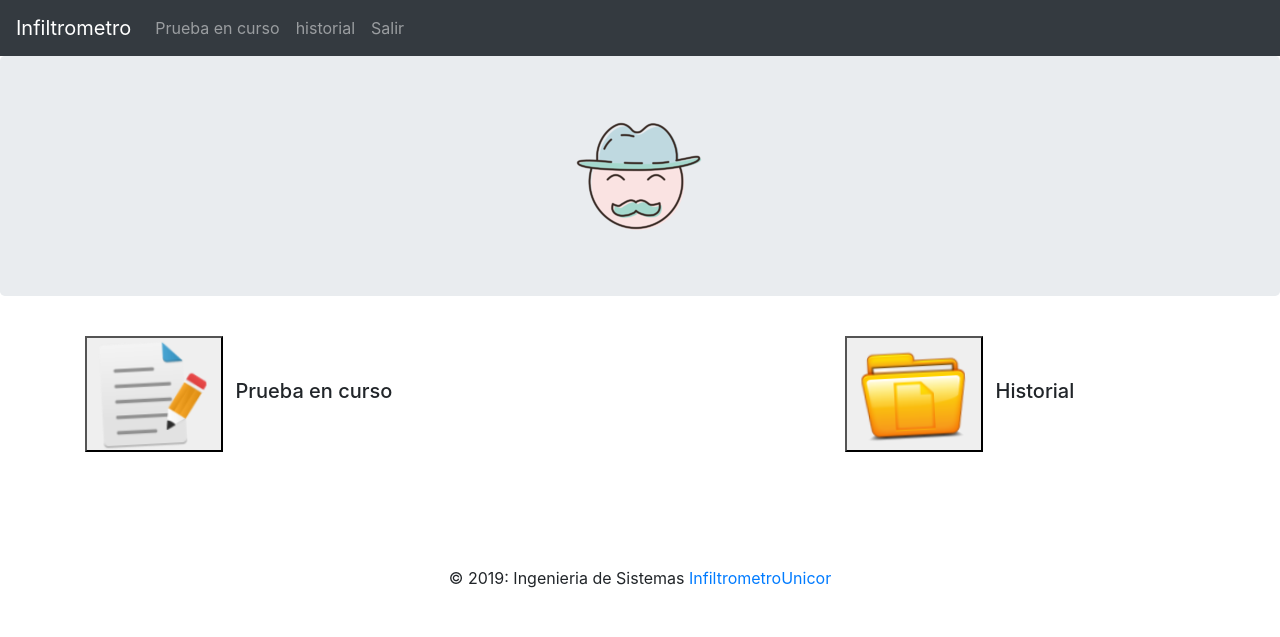
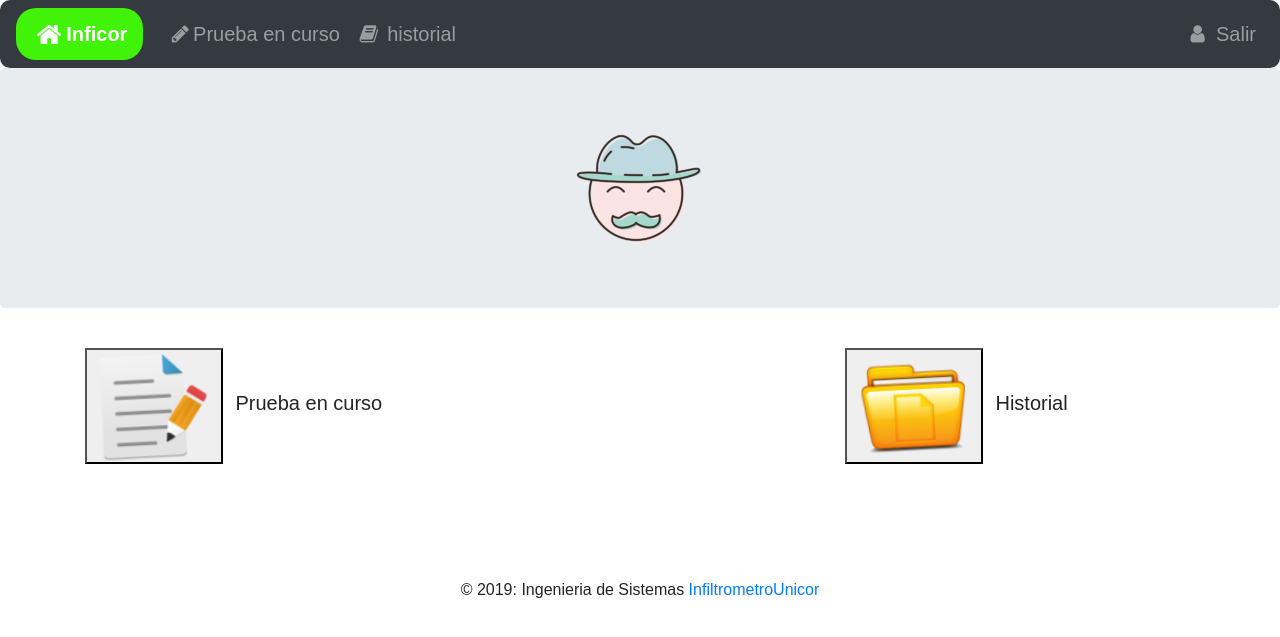
Before and after one commit to kimberlygarces/InfiltrometroUnicor, a PHP site: page /inicio.php in a window 1280 px wide. Shown: the top 637 px of the page. Run offline with PHP 8.4, Linux system fonts and the light colour scheme; the visitor is signed in with stand-in values (Sample User, id 1); data that the repository does not hold is empty.

Commit message:
Diseño nav

```diff
--- a/inicio.php
+++ b/inicio.php
@@ -24,21 +24,6 @@ if (!isset($_SESSION['usuario'])) {
 </head>
 <body>
 <?php require 'vista/nav.php' ?>
-  <!-- Navbar links -->
-  <div class="collapse navbar-collapse" id="collapsibleNavbar">
-    <ul class="navbar-nav">
-      <li class="nav-item">
-        <a class="nav-link" href="#">Link</a>
-      </li>
-      <li class="nav-item">
-        <a class="nav-link" href="#">Link</a>
-      </li>
-      <li class="nav-item">
-        <a class="nav-link" href="">Salir</a>
-      </li>
-       </ul>
-  </div>
-</nav>
 <div class="jumbotron text-center">
 <img class="animated infinite fadeIn" src="img/user.png">
 </div>
--- a/prueba.php
+++ b/prueba.php
@@ -8,11 +8,12 @@ require 'controller/conexion2.php';
 
 <div class="container">
   <div id="Mostrar" class="row align-items-start">
-    <div class="col-sm-12 col-lg-6">
+    <div class="col-sm-12 col-lg-8">
       <h1>Datos prueba</h1>
       <a href="controller/printPDF.php?prueba=<?php echo $_GET['Id']; ?>" target="_blank"><button type="button" class="btn btn-outline-dark">
-          Descargar .PDF
+      <i class="fa fa-file-pdf-o fa-2x"> Descargar</i>
         </button></a>
+        <br><br>
       <table class="table table-striped">
         <thead>
           <!-- <th>PRUEBA</th> -->
--- a/vista/nav.php
+++ b/vista/nav.php
@@ -8,17 +8,56 @@
   <script src="https://ajax.googleapis.com/ajax/libs/jquery/3.4.1/jquery.min.js"></script>
   <script src="https://cdnjs.cloudflare.com/ajax/libs/popper.js/1.14.7/umd/popper.min.js"></script>
   <script src="https://maxcdn.bootstrapcdn.com/bootstrap/4.3.1/js/bootstrap.min.js"></script>
-
+  <link rel="stylesheet" href="https://cdnjs.cloudflare.com/ajax/libs/font-awesome/4.7.0/css/font-awesome.min.css">
   <script type="text/javascript" src="js/datos.js"></script>
   <link href="css/Inicio.css" rel="stylesheet">
+
+  <style>
+body {font-family: Arial, Helvetica, sans-serif;}
+
+#navbar {
+  width: 100%;
+  background-color: #EDBB99;
+  overflow: auto;
+  border-radius: 10px;
+}
+
+.navbar a {
+  color: #f2f2f2;
+  text-align: center;
+  padding: 11px 16px;
+  text-decoration: none;
+  font-size: 20px;
+}
+
+.navbar a:hover {
+  background-color: #1CE32B;
+  padding: 14px 16px;
+  border-radius: 10px;
+}
+
+.navbar-brand {
+  background-color: #41F308;
+  border-radius: 20px;
+
+}
+
+@media screen and (max-width: 500px) {
+  .navbar a {
+    float: none;
+    display: block;
+  }
+}
+
+</style>
 
 </head>
 <body>
 
 
-<nav class="navbar navbar-expand-md bg-dark navbar-dark">
+<nav class="navbar navbar-expand-md bg-dark navbar-dark" id="navbar">
   <!-- Brand -->
-  <a class="navbar-brand" href=inicio.php>Infiltrometro</a>
+  <a class="navbar-brand" href=inicio.php><i class="fa fa-home fa-fw fa-lg"></i><b>Inficor</b></a>
 
   <!-- Toggler/collapsibe Button -->
   <button class="navbar-toggler" type="button" data-toggle="collapse" data-target="#collapsibleNavbar">
@@ -27,16 +66,21 @@
 
   <!-- Navbar links -->
   <div class="collapse navbar-collapse" id="collapsibleNavbar">
-    <ul class="navbar-nav">
+    <ul class="navbar-nav ">
       <li class="nav-item">
-        <a class="nav-link" href="Prueba_en_curso.php">Prueba en curso</a>
+        <a class="nav-link" href="Prueba_en_curso.php"><i class="fa fa-pencil fa-fw"></i>Prueba en curso</a>
       </li>
       <li class="nav-item">
-        <a class="nav-link" href="historial.php">historial</a>
+        <a class="nav-link" href="historial.php"><i class="fa fa-book fa-fw"></i> historial </a>
       </li>
+      </ul>
+      <ul class="nav navbar-nav ml-auto">
       <li class="nav-item">
-        <a class="nav-link" href="controller/cerrarSesion.php?url=index.php">Salir</a>
+        <a class="nav-link" href="controller/cerrarSesion.php?url=index.php"><i class="fa fa-fw fa-user"></i> Salir</a>
       </li>
        </ul>
+
+
+</div>
   </div>
 </nav>
```
Also changed, not shown: css/Inicio.css (line endings or trailing spaces).
